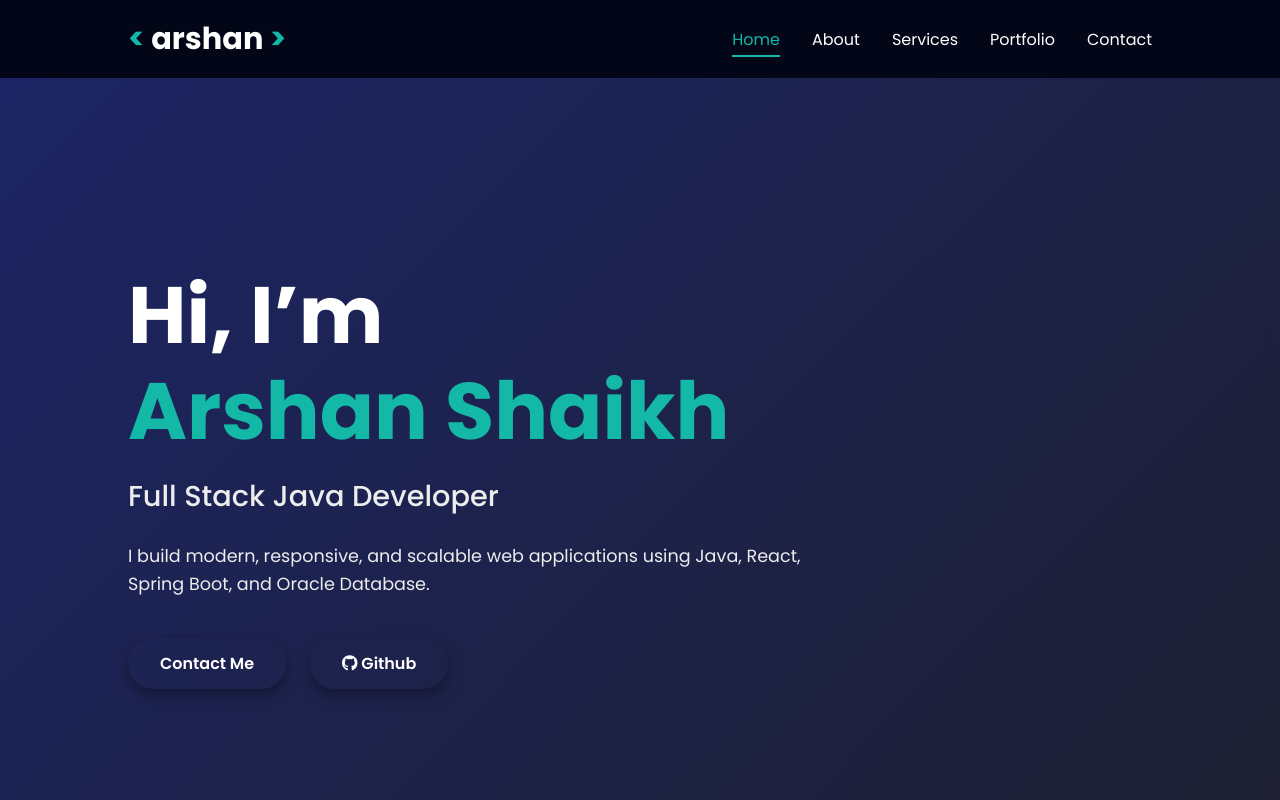
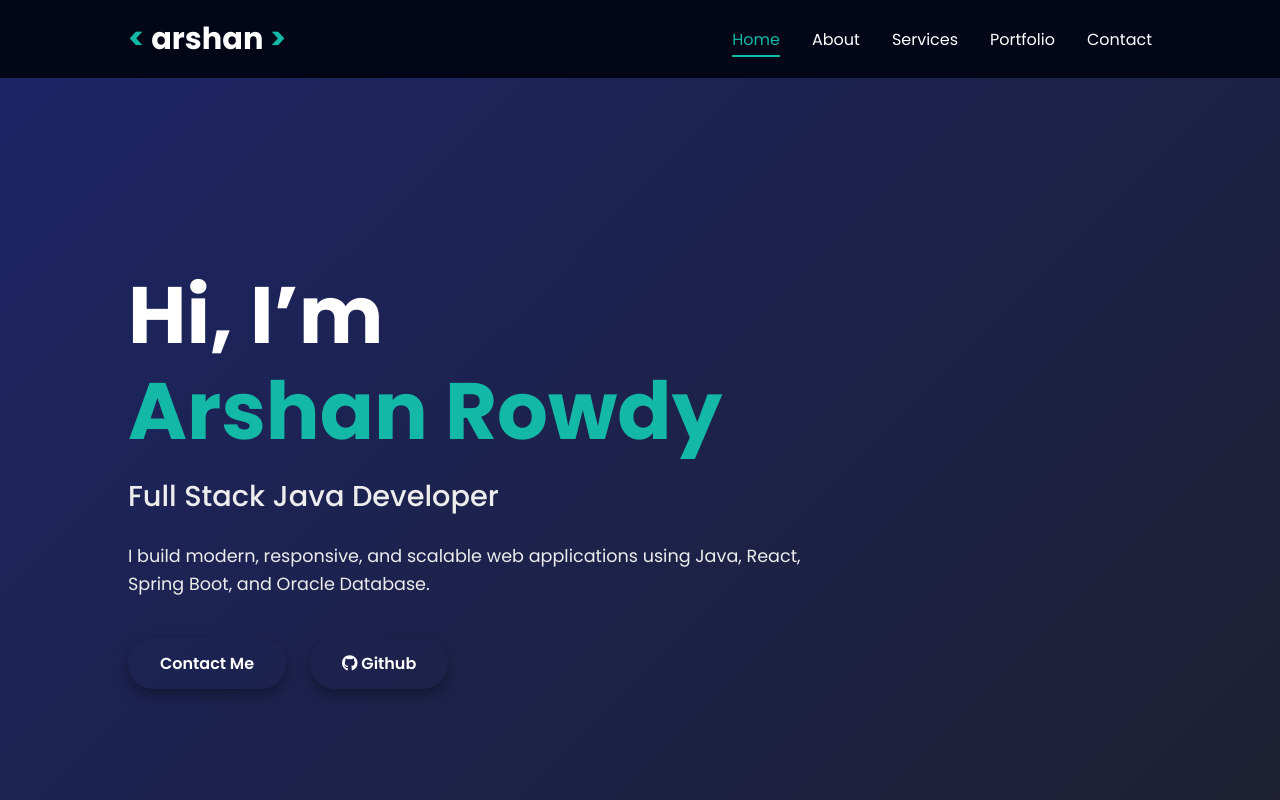
Before and after one commit to Arshan1629/Portfolio, a React (Vite) app: page / in a window 1280 px wide. Shown: the top 800 px of the page. Built offline with nearby package versions, Linux system fonts and the light colour scheme.

Commit message:
testing vercel

```diff
--- a/src/sections/home.jsx
+++ b/src/sections/home.jsx
@@ -18,7 +18,7 @@ function Home() {
       <div className="home-content">
         <h1 className="typing">
           Hi, I’m <br />
-          <span>Arshan Shaikh</span>
+          <span>Arshan Rowdy</span>
         </h1>
 
         {/* Content appears AFTER typing */}
```
